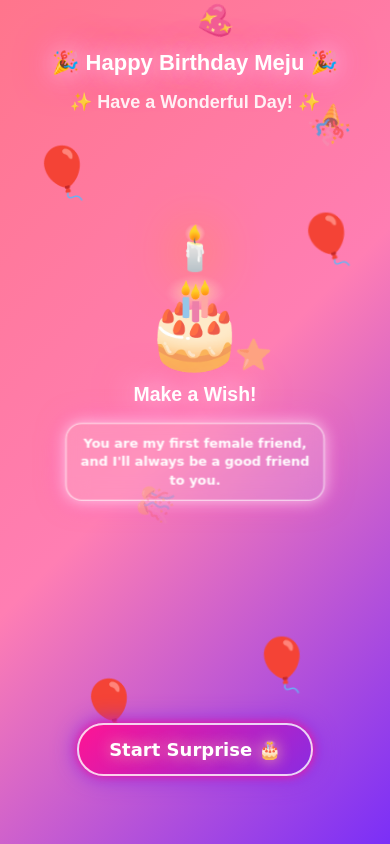
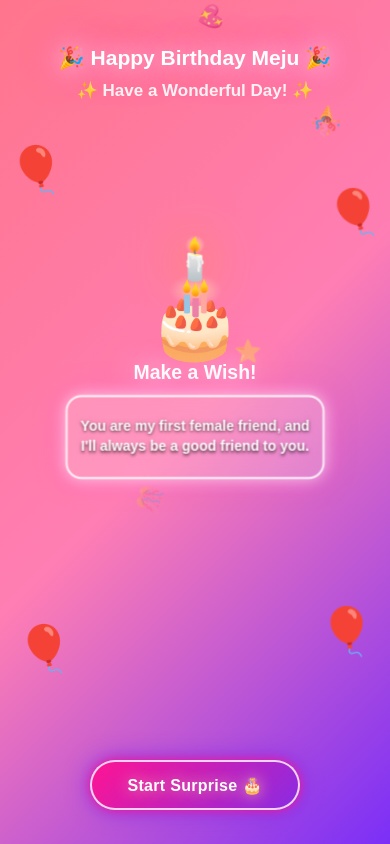
Before and after one commit to nagendra200713/meju, a plain HTML site: page index.html in a window 390 px wide. Drawn offline with Linux system fonts and the light colour scheme.

Commit message:
Refactor index.html for improved structure and styles

```diff
--- a/index.html
+++ b/index.html
@@ -14,24 +14,35 @@
             box-sizing: border-box;
         }
 
+        html,
         body {
-            height: 100vh;
+            width: 100%;
+            height: 100%;
+        }
+
+        body {
+            min-height: 100vh;
             overflow: hidden;
             font-family: Arial, sans-serif;
             background: linear-gradient(135deg, #ff758c, #ff7eb3, #7b2ff7);
         }
 
         .container {
+            width: 100%;
             height: 100vh;
-            text-align: center;
+            min-height: 600px;
             position: relative;
             overflow: hidden;
-            padding-top: 70px;
+            text-align: center;
+            padding: 55px 15px 20px;
         }
+
+        /* ================= HEADING ================= */
 
         h1 {
             color: white;
-            font-size: 25px;
+            font-size: clamp(22px, 5vw, 32px);
+            line-height: 1.2;
             text-shadow:
                 0 0 15px #fff,
                 0 0 30px #ff00cc;
@@ -39,100 +50,100 @@
         }
 
         h2 {
-            margin-top: 15px;
+            margin-top: 12px;
             color: #fff;
-            font-size: 25px;
+            font-size: clamp(17px, 4vw, 25px);
+            line-height: 1.3;
             animation: fade 2s infinite alternate;
         }
 
         h3 {
             color: white;
-            font-size: 25px;
-            margin-top: 10px;
+            font-size: clamp(18px, 4vw, 25px);
+            margin-top: 5px;
             text-shadow:
                 0 0 15px #fff,
                 0 0 30px #ff00cc;
             animation: glow 2s infinite alternate;
         }
 
-        /* Cake */
+        /* ================= CAKE ================= */
 
         .cake {
             position: absolute;
+
             left: 50%;
             top: 48%;
+
             transform: translate(-50%, -50%);
-            font-size: 100px;
+
+            font-size: clamp(65px, 18vw, 100px);
+
             animation: cakeBounce 2s infinite;
+
+            width: 100%;
+            max-width: 350px;
+
+            display: flex;
+            flex-direction: column;
+            align-items: center;
+        }
+
+        .cake-body {
+            line-height: 1;
         }
 
         .candle {
             position: absolute;
-            top: -55px;
+
+            top: -42px;
             left: 50%;
+
             transform: translateX(-50%);
-            font-size: 50px;
+
+            font-size: clamp(35px, 10vw, 50px);
+
             animation: candleGlow 1s infinite alternate;
         }
 
-        /* Balloons */
-
-        .balloon {
-            position: absolute;
-            font-size: 70px;
-            animation: float 4s ease-in-out infinite;
-        }
-
-        .b1 {
-            left: 8%;
-            top: 20%;
-        }
-
-        .b2 {
-            right: 8%;
-            top: 25%;
-            animation-delay: 1s;
-        }
-
-        .b3 {
-            left: 20%;
-            bottom: 10%;
-            animation-delay: 2s;
-        }
-
-        .b4 {
-            right: 20%;
-            bottom: 12%;
-            animation-delay: 3s;
-        }
-
-        /* Message Box */
+        /* ================= MESSAGE BOX ================= */
 
         .box {
-            width: 280px;
+            width: min(280px, 85vw);
+
             min-height: 75px;
+
+            margin-top: 10px;
 
             padding: 12px 15px;
 
-            margin: 15px auto 0;
+            border: 2px solid rgba(255, 255, 255, 0.85);
 
-            border: 1px solid rgba(255, 255, 255, 0.8);
             border-radius: 15px;
 
-            background: rgba(255, 255, 255, 0.15);
+            background: rgba(255, 255, 255, 0.18);
+
             backdrop-filter: blur(10px);
+            -webkit-backdrop-filter: blur(10px);
 
             color: white;
-            font-family: cursive;
-            font-size: 14px;
-            font-weight: bold;
+
+            font-family: Arial, sans-serif;
+
+            /* BOLD LETTER */
+            font-size: clamp(13px, 3.5vw, 16px);
+            font-weight: 800;
+
             line-height: 1.5;
+
+            text-align: center;
 
             display: flex;
             justify-content: center;
             align-items: center;
 
-            text-align: center;
+            text-shadow:
+                0 1px 3px rgba(0, 0, 0, 0.7);
 
             box-shadow:
                 0 0 10px rgba(255, 255, 255, 0.4),
@@ -141,16 +152,66 @@
             animation: boxGlow 2s infinite alternate;
         }
 
-        /* Bottom Button */
+        /* ================= BALLOONS ================= */
+
+        .balloon {
+            position: absolute;
+
+            font-size: clamp(40px, 12vw, 70px);
+
+            animation: float 4s ease-in-out infinite;
+
+            z-index: 1;
+        }
+
+        .b1 {
+            left: 5%;
+            top: 20%;
+        }
+
+        .b2 {
+            right: 5%;
+            top: 23%;
+
+            animation-delay: 1s;
+        }
+
+        .b3 {
+            left: 10%;
+            bottom: 15%;
+
+            animation-delay: 2s;
+        }
+
+        .b4 {
+            right: 10%;
+            bottom: 15%;
+
+            animation-delay: 3s;
+        }
+
+        /* ================= BOTTOM BUTTON ================= */
 
         .message {
             position: absolute;
-            bottom: 8%;
+
+            bottom: 5%;
+
+            left: 0;
+
             width: 100%;
+
+            padding: 0 15px;
+
             color: white;
-            font-size: 25px;
+
+            font-size: 20px;
+
             font-weight: bold;
+
             animation: messageGlow 2s infinite alternate;
+
+            z-index: 10;
         }
 
         .btn {
@@ -159,54 +220,74 @@
             align-items: center;
             justify-content: center;
 
-            padding: 14px 30px;
-            min-width: 180px;
+            width: min(220px, 80vw);
 
-            background: rgba(255, 255, 255, 0.15);
+            min-height: 52px;
+
+            padding: 12px 20px;
+
+            background: linear-gradient(
+                135deg,
+                #ff1493,
+                #8a2be2
+            );
+
             color: white;
 
             text-decoration: none;
 
-            border: 2px solid rgba(255, 255, 255, 0.6);
+            border: 2px solid rgba(255, 255, 255, 0.8);
+
             border-radius: 50px;
 
-            font-family: cursive;
-            font-size: 18px;
-            font-weight: bold;
+            font-family: Arial, sans-serif;
 
-            backdrop-filter: blur(10px);
+            font-size: 17px;
+
+            font-weight: 800;
+
+            letter-spacing: 0.3px;
 
             box-shadow:
-                0 0 10px rgba(255, 255, 255, 0.4),
-                0 0 25px rgba(255, 100, 200, 0.4);
+                0 0 10px #ff1493,
+                0 0 25px #8a2be2;
 
             cursor: pointer;
 
             transition: all 0.4s ease;
+
+            -webkit-tap-highlight-color: transparent;
         }
 
+        .btn:hover {
+            transform: translateY(-5px) scale(1.05);
 
-         .btn:hover {
-             transform: translateY(-5px) scale(1.08);
-
-             background: linear-gradient(135deg, #8a2be2, #ff1493);
+            background: linear-gradient(
+                135deg,
+                #8a2be2,
+                #ff1493
+            );
 
             box-shadow:
-              0 0 15px #fff,
-              0 0 30px #ff1493,
-              0 0 50px #8a2be2;
-             }
+                0 0 15px #fff,
+                0 0 30px #ff1493,
+                0 0 50px #8a2be2;
+        }
 
         .btn:active {
             transform: scale(0.95);
         }
 
-        /* Confetti */
+        /* ================= CONFETTI ================= */
 
         .confetti {
             position: absolute;
-            font-size: 30px;
+
+            font-size: clamp(20px, 7vw, 30px);
+
             animation: fall 5s linear infinite;
+
+            z-index: 2;
         }
 
         .c1 {
@@ -217,32 +298,38 @@
         .c2 {
             left: 35%;
             top: -20%;
+
             animation-delay: 1s;
         }
 
         .c3 {
             left: 60%;
             top: -15%;
+
             animation-delay: 2s;
         }
 
         .c4 {
             left: 80%;
             top: -20%;
+
             animation-delay: 3s;
         }
 
         .c5 {
             left: 50%;
             top: -10%;
+
             animation-delay: 4s;
         }
 
-        /* Animations */
+        /* ================= ANIMATIONS ================= */
 
         @keyframes glow {
+
             from {
-                text-shadow: 0 0 10px white;
+                text-shadow:
+                    0 0 10px white;
             }
 
             to {
@@ -253,6 +340,7 @@
         }
 
         @keyframes fade {
+
             from {
                 opacity: 0.5;
             }
@@ -263,60 +351,84 @@
         }
 
         @keyframes cakeBounce {
+
             0%,
             100% {
-                transform: translate(-50%, -50%) scale(1);
+                transform:
+                    translate(-50%, -50%)
+                    scale(1);
             }
 
             50% {
-                transform: translate(-50%, -55%) scale(1.08);
+                transform:
+                    translate(-50%, -55%)
+                    scale(1.08);
             }
         }
 
         @keyframes candleGlow {
+
             from {
-                filter: drop-shadow(0 0 5px yellow);
+                filter:
+                    drop-shadow(0 0 5px yellow);
             }
 
             to {
-                filter: drop-shadow(0 0 25px orange);
+                filter:
+                    drop-shadow(0 0 25px orange);
             }
         }
 
         @keyframes float {
+
             0%,
             100% {
-                transform: translateY(0) rotate(-5deg);
+                transform:
+                    translateY(0)
+                    rotate(-5deg);
             }
 
             50% {
-                transform: translateY(-50px) rotate(5deg);
+                transform:
+                    translateY(-35px)
+                    rotate(5deg);
             }
         }
 
         @keyframes fall {
+
             0% {
-                transform: translateY(-100px) rotate(0deg);
+                transform:
+                    translateY(-100px)
+                    rotate(0deg);
+
                 opacity: 1;
             }
 
             100% {
-                transform: translateY(100vh) rotate(360deg);
+                transform:
+                    translateY(100vh)
+                    rotate(360deg);
+
                 opacity: 0;
             }
         }
 
         @keyframes messageGlow {
+
             from {
-                text-shadow: 0 0 5px rgb(226, 23, 23);
+                text-shadow:
+                    0 0 5px rgb(226, 23, 23);
             }
 
             to {
-                text-shadow: 0 0 20px #fff;
+                text-shadow:
+                    0 0 20px #fff;
             }
         }
 
         @keyframes boxGlow {
+
             from {
                 box-shadow:
                     0 0 8px rgba(255, 255, 255, 0.3),
@@ -330,81 +442,147 @@
             }
         }
 
-        /* Mobile */
+        /* ================= MOBILE ================= */
 
         @media (max-width: 600px) {
 
             .container {
-                padding-top: 50px;
+                min-height: 100vh;
+                padding-top: 45px;
             }
 
             h1 {
-                font-size: 22px;
+                font-size: 21px;
             }
 
             h2 {
-                font-size: 18px;
+                font-size: 17px;
+                margin-top: 10px;
             }
 
             h3 {
                 font-size: 18px;
+                margin-top: 5px;
             }
 
             .cake {
-                font-size: 80px;
-                top: 47%;
+                top: 46%;
+                font-size: 72px;
             }
 
             .candle {
-                font-size: 40px;
-                top: -45px;
-            }
-
-            .balloon {
-                font-size: 50px;
+                top: -40px;
+                font-size: 38px;
             }
 
             .box {
                 width: 240px;
-                min-height: 70px;
-                padding: 10px;
 
-                font-size: 12px;
-                line-height: 1.4;
+                min-height: 78px;
+
+                padding: 11px;
+
+                font-size: 13px;
+
+                font-weight: 900;
+
+                line-height: 1.45;
+            }
+
+            .balloon {
+                font-size: 45px;
+            }
+
+            .b1 {
+                left: 2%;
+                top: 19%;
+            }
+
+            .b2 {
+                right: 2%;
+                top: 22%;
+            }
+
+            .b3 {
+                left: 4%;
+                bottom: 18%;
+            }
+
+            .b4 {
+                right: 4%;
+                bottom: 18%;
             }
 
             .message {
+                bottom: 4%;
+            }
+
+            .btn {
+                width: 210px;
+
+                min-height: 50px;
+
+                font-size: 16px;
+
+                padding: 12px 18px;
+            }
+
+            .confetti {
+                font-size: 22px;
+            }
+        }
+
+        /* ================= SMALL MOBILE ================= */
+
+        @media (max-width: 380px) {
+
+            .container {
+                padding-top: 35px;
+            }
+
+            h1 {
+                font-size: 19px;
+            }
+
+            h2 {
+                font-size: 15px;
+            }
+
+            .cake {
+                top: 45%;
+                font-size: 65px;
+            }
+
+            .candle {
+                top: -35px;
+                font-size: 34px;
+            }
+
+            h3 {
                 font-size: 16px;
             }
 
+            .box {
+                width: 220px;
+
+                min-height: 72px;
+
+                font-size: 12px;
+
+                padding: 9px;
+            }
+
+            .balloon {
+                font-size: 38px;
+            }
+
             .btn {
-    display: inline-flex;
-    align-items: center;
-    justify-content: center;
+                width: 195px;
 
-    padding: 14px 30px;
-    min-width: 180px;
+                min-height: 48px;
 
-    background: linear-gradient(135deg, #ff1493, #8a2be2);
-    color: white;
-
-    text-decoration: none;
-
-    border: 2px solid rgba(255, 255, 255, 0.8);
-    border-radius: 50px;
-
-    font-family: cursive;
-    font-size: 18px;
-    font-weight: bold;
-
-    box-shadow:
-        0 0 10px #ff1493,
-        0 0 25px #8a2be2;
-
-    cursor: pointer;
-
-    transition: all 0.4s ease;
-}
+                font-size: 15px;
+            }
         }
     </style>
 </head>
```
